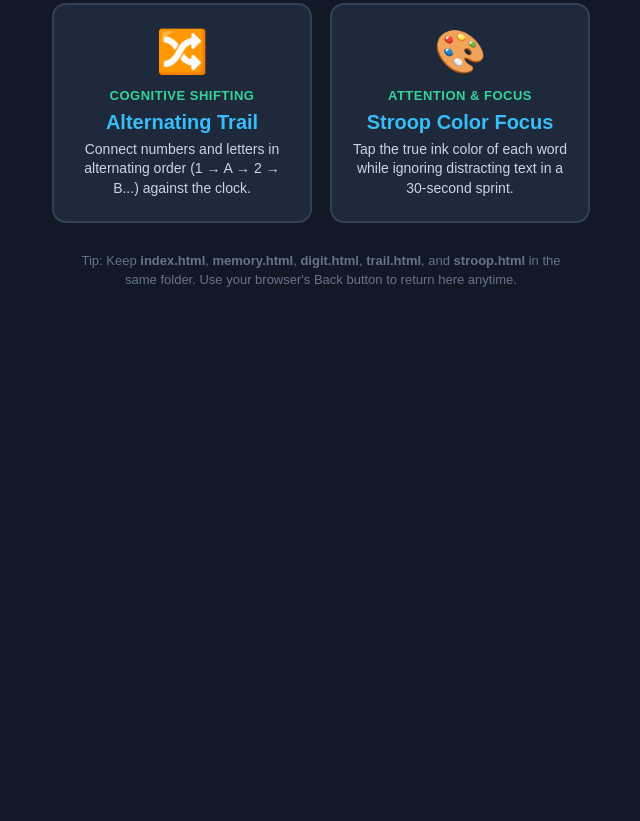
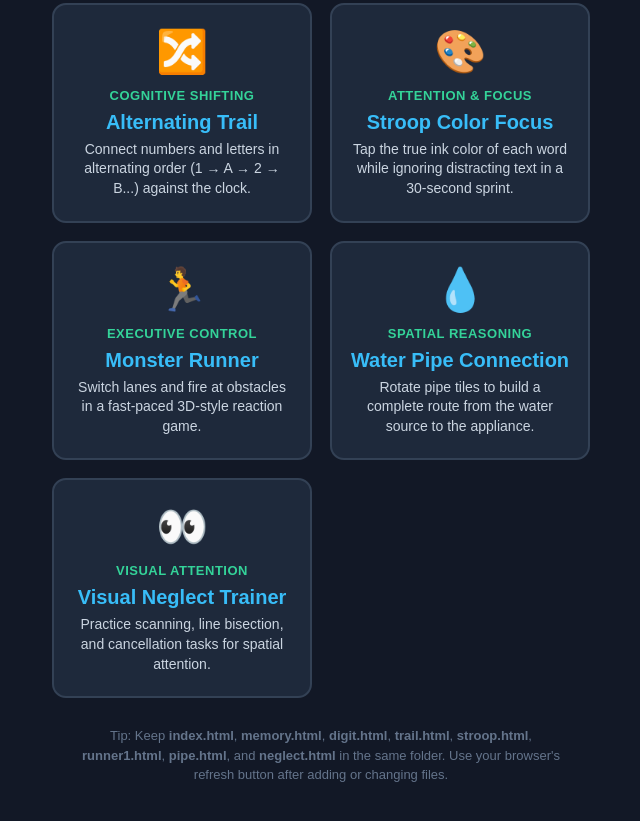
Before and after one commit to OTSANOT/cognition, a plain HTML site: page index.html in a window 1280 px wide. Shown: the part 359-1180 px from the top of the page, without its empty margins (319-959 px from the left). Before the commit the page ends 800 px from the top, so only its background shows below. Drawn offline with Linux system fonts and the light colour scheme.

Commit message:
Add runner, pipe, and neglect exercise cards to the training hub

```diff
--- a/index.html
+++ b/index.html
@@ -134,10 +134,31 @@
       <div class="title">Stroop Color Focus</div>
       <div class="desc">Tap the true ink color of each word while ignoring distracting text in a 30-second sprint.</div>
     </a>
+
+    <a class="game-card" href="runner1.html">
+      <div class="icon">&#127939;</div>
+      <div class="domain">Executive Control</div>
+      <div class="title">Monster Runner</div>
+      <div class="desc">Switch lanes and fire at obstacles in a fast-paced 3D-style reaction game.</div>
+    </a>
+
+    <a class="game-card" href="pipe.html">
+      <div class="icon">&#128167;</div>
+      <div class="domain">Spatial Reasoning</div>
+      <div class="title">Water Pipe Connection</div>
+      <div class="desc">Rotate pipe tiles to build a complete route from the water source to the appliance.</div>
+    </a>
+
+    <a class="game-card" href="neglect.html">
+      <div class="icon">&#128064;</div>
+      <div class="domain">Visual Attention</div>
+      <div class="title">Visual Neglect Trainer</div>
+      <div class="desc">Practice scanning, line bisection, and cancellation tasks for spatial attention.</div>
+    </a>
   </div>
 
   <div class="note">
-    Tip: Keep <strong>index.html</strong>, <strong>memory.html</strong>, <strong>digit.html</strong>, <strong>trail.html</strong>, and <strong>stroop.html</strong> in the same folder. Use your browser's Back button to return here anytime.
+    Tip: Keep <strong>index.html</strong>, <strong>memory.html</strong>, <strong>digit.html</strong>, <strong>trail.html</strong>, <strong>stroop.html</strong>, <strong>runner1.html</strong>, <strong>pipe.html</strong>, and <strong>neglect.html</strong> in the same folder. Use your browser&#39;s refresh button after adding or changing files.
   </div>
 
 </body>
```
